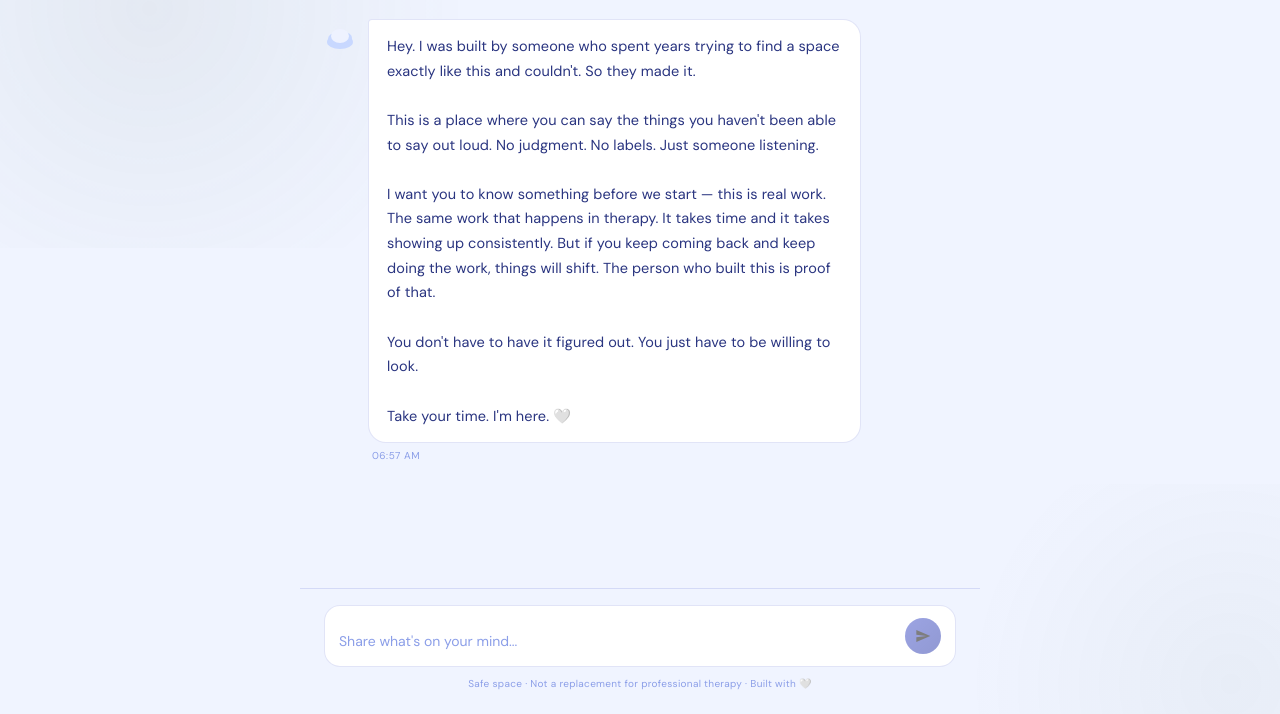
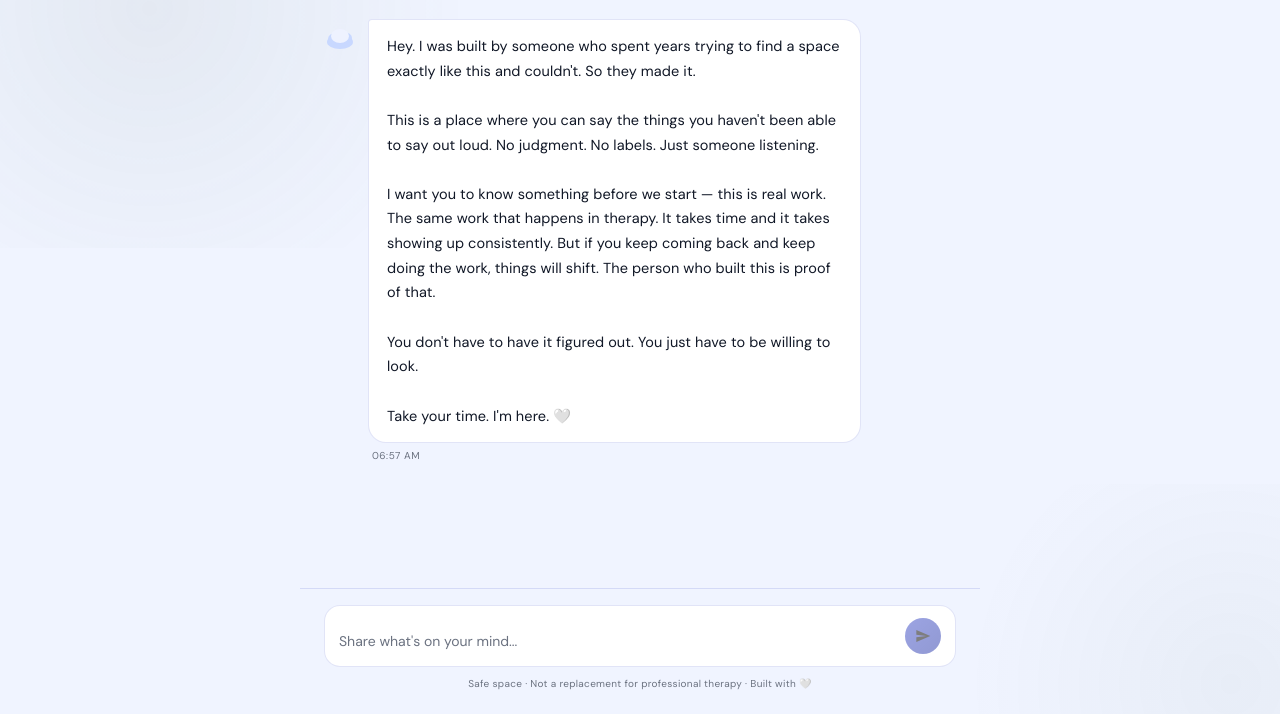
Before and after one commit to noahwilliamsspx/healing-buddy, a website: page public/index.html in a window 1280 px wide. Shown: the part 86-800 px from the top of the page. Drawn offline with nearby package versions, Linux system fonts and the light colour scheme.

Commit message:
index.html

```diff
--- a/public/index.html
+++ b/public/index.html
@@ -17,8 +17,8 @@
     --accent-light: #7B8FE8;
     --accent-pale: #C8D8FF;
     --cream: #3B4BC8;
-    --text: #2A3580;
-    --text-dim: #8B9EE8;
+    --text: #1A1A2E;
+    --text-dim: #6B7280;
   }
 
   html, body {
@@ -903,8 +903,8 @@ const themes = {
   blue: {
     '--bg':'#F0F4FF','--bg2':'#E8EEFF','--bg3':'#FFFFFF',
     '--border':'rgba(59,75,200,0.15)','--accent':'#3B4BC8',
-    '--accent-light':'#8B9EE8','--accent-pale':'#C8D8FF',
-    '--cream':'#3B4BC8','--text':'#2A3580','--text-dim':'#8B9EE8',
+    '--accent-light':'#6B7280','--accent-pale':'#C8D8FF',
+    '--cream':'#3B4BC8','--text':'#111827','--text-dim':'#6B7280',
     '--user-bubble':'linear-gradient(135deg,#3B4BC8,#2535A8)',
     '--send-bg':'linear-gradient(135deg,#3B4BC8,#2535A8)',
     '--cloud1':'#C8D8FF','--cloud2':'#DDE8FF','--cloud3':'#EEF2FF'
@@ -912,8 +912,8 @@ const themes = {
   green: {
     '--bg':'#F0F7F0','--bg2':'#E8F5E9','--bg3':'#FFFFFF',
     '--border':'rgba(74,124,89,0.15)','--accent':'#4A7C59',
-    '--accent-light':'#7BA88A','--accent-pale':'#A8C5A0',
-    '--cream':'#2C4A35','--text':'#1A3020','--text-dim':'#5A8A68',
+    '--accent-light':'#6B7280','--accent-pale':'#A8C5A0',
+    '--cream':'#2C4A35','--text':'#111827','--text-dim':'#6B7280',
     '--user-bubble':'linear-gradient(135deg,#2C4A35,#1A2E20)',
     '--send-bg':'linear-gradient(135deg,#4A7C59,#2C4A35)',
     '--cloud1':'#A8C5A0','--cloud2':'#C8E6C9','--cloud3':'#E8F5E9'
@@ -921,8 +921,8 @@ const themes = {
   purple: {
     '--bg':'#F5F0FF','--bg2':'#EDE8FF','--bg3':'#FFFFFF',
     '--border':'rgba(74,59,140,0.15)','--accent':'#4A3B8C',
-    '--accent-light':'#8B7CD0','--accent-pale':'#C4B0F0',
-    '--cream':'#4A3B8C','--text':'#2A1F5C','--text-dim':'#8B7CD0',
+    '--accent-light':'#6B7280','--accent-pale':'#C4B0F0',
+    '--cream':'#4A3B8C','--text':'#111827','--text-dim':'#6B7280',
     '--user-bubble':'linear-gradient(135deg,#4A3B8C,#2A1F5C)',
     '--send-bg':'linear-gradient(135deg,#4A3B8C,#2A1F5C)',
     '--cloud1':'#C4B0F0','--cloud2':'#D8CCF8','--cloud3':'#EDE8FF'
@@ -930,8 +930,8 @@ const themes = {
   pink: {
     '--bg':'#FFF0F3','--bg2':'#FFE8EE','--bg3':'#FFFFFF',
     '--border':'rgba(140,59,82,0.15)','--accent':'#8C3B52',
-    '--accent-light':'#C07090','--accent-pale':'#F0B0C0',
-    '--cream':'#8C3B52','--text':'#5C1F30','--text-dim':'#C07090',
+    '--accent-light':'#6B7280','--accent-pale':'#F0B0C0',
+    '--cream':'#8C3B52','--text':'#111827','--text-dim':'#6B7280',
     '--user-bubble':'linear-gradient(135deg,#8C3B52,#5C1F30)',
     '--send-bg':'linear-gradient(135deg,#8C3B52,#5C1F30)',
     '--cloud1':'#F0B0C0','--cloud2':'#F8CCD8','--cloud3':'#FFE8EE'
@@ -939,8 +939,8 @@ const themes = {
   cream: {
     '--bg':'#FDF8F0','--bg2':'#F5ECD8','--bg3':'#FFFFFF',
     '--border':'rgba(139,94,60,0.15)','--accent':'#8B5E3C',
-    '--accent-light':'#B8855A','--accent-pale':'#E8C9A0',
-    '--cream':'#8B5E3C','--text':'#4A2E10','--text-dim':'#A07050',
+    '--accent-light':'#6B7280','--accent-pale':'#E8C9A0',
+    '--cream':'#8B5E3C','--text':'#111827','--text-dim':'#6B7280',
     '--user-bubble':'linear-gradient(135deg,#8B5E3C,#5C3A20)',
     '--send-bg':'linear-gradient(135deg,#8B5E3C,#5C3A20)',
     '--cloud1':'#E8C9A0','--cloud2':'#F0DCC0','--cloud3':'#FAF0E0'
```
